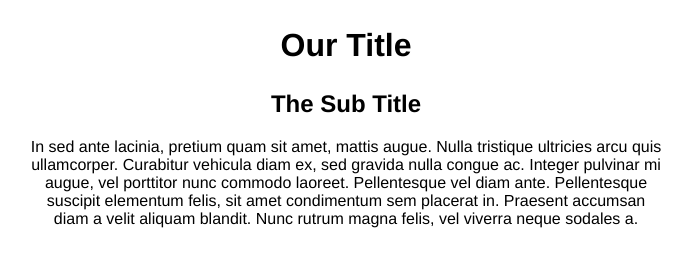
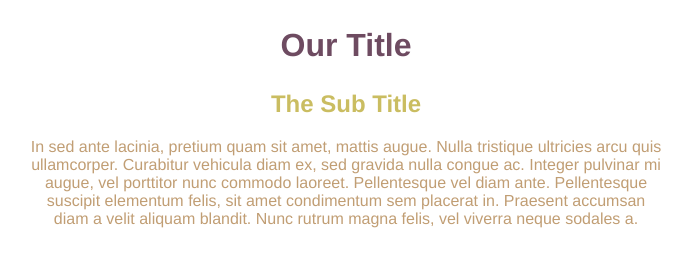
Before and after one commit to raqescar/206-breakpoints-starter, a plain HTML site: page index.html in a window 1280 px wide. Shown: the whole page, without its empty margins (294-986 px from the left). Drawn offline with Linux system fonts and the light colour scheme.

Commit message:
Change font colors based on screen size

```diff
--- a/css/main.css
+++ b/css/main.css
@@ -11,23 +11,54 @@ section {
 
 h1 {
   font-size: 2em;
+	color: #7b7d70;
 }
 
 h2 {
   font-size: 1.5em;
+	color: #4eafb8;
 }
 
-/* ----------- Tablets larger than 768px wide -----------
+p {
+	color: #ff8641;
+}
+/* ----------- Tablets larger than 768px wide -----------*/
 @media screen and (min-width:768px) {
+
+	/* ----------- code from breakpoints-starter
 	body {
     background: red;
-  }
+  } ------*/
+
+	h1{
+		color:#02cbd2;
+	}
+
+	h2{
+		color:#fcc02a;
+	}
+
+	p{
+		color:#7b8f8e;
+	}
 }
 
-/* ----------- Monitors larger than 1200px wide -----------
+/* ----------- Monitors larger than 1200px wide ---------*/
 @media screen and (min-width:1200px) {
+
+	/* ----------- code from breakpoints-starter
 	body {
     background: blue;
-  }
+  } -------*/
+	h1{
+		color:#6e4b61;
+	}
+
+	h2{
+		color:#cabd61;
+	}
+
+	p{
+		color:#c19e74;
+	}
 }
--------*/
```
